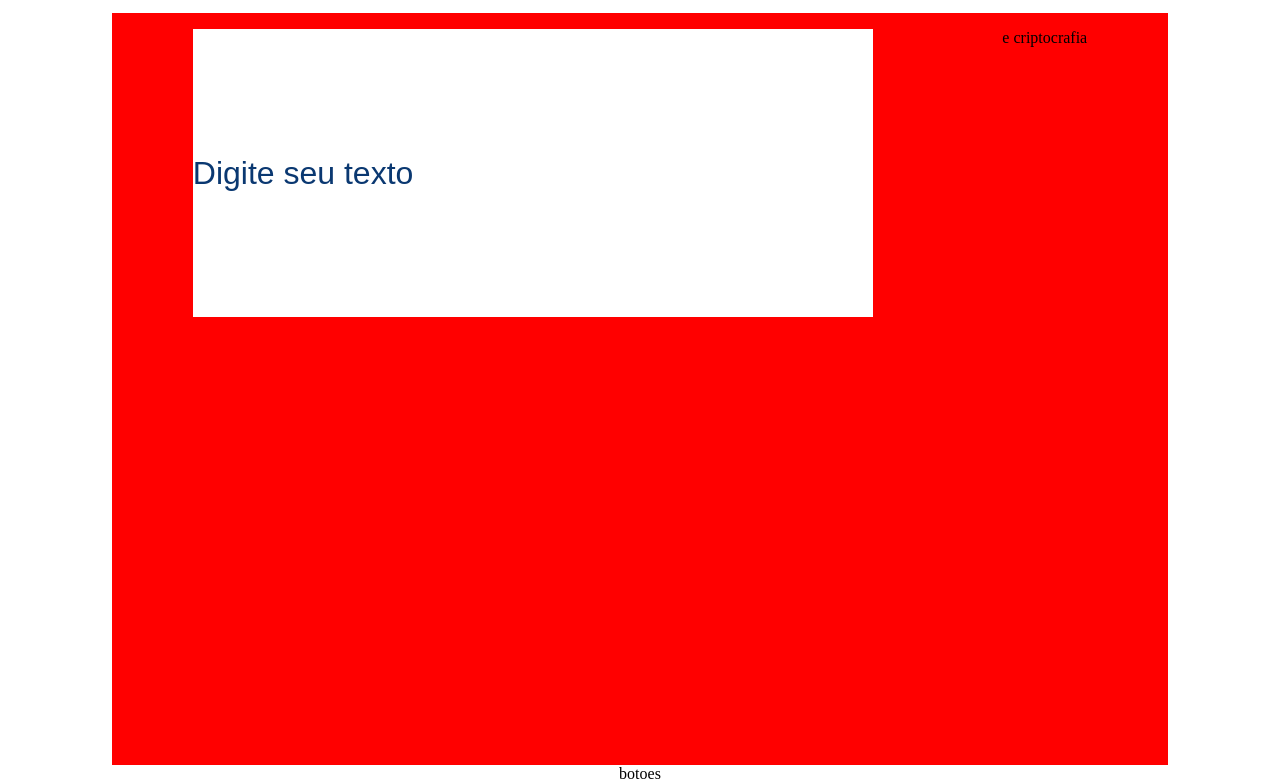
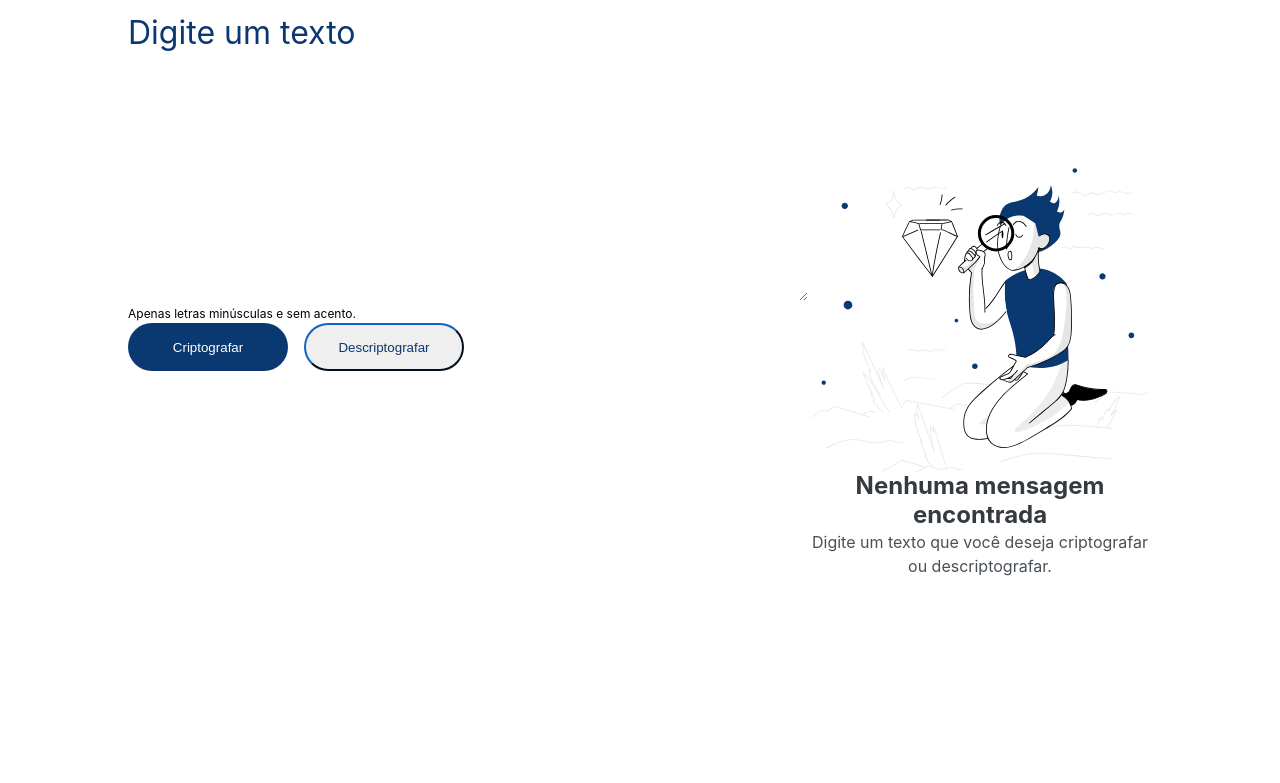
Before and after one commit to VictorG-Reis/Decodificador, a plain HTML site: page index.html in a window 1280 px wide. Shown: the part 67-850 px from the top of the page. After the commit the page ends 800 px from the top, so only its background shows below. Drawn offline with Linux system fonts and the light colour scheme.

Commit message:
(feat) style almost ready

```diff
--- a/index.html
+++ b/index.html
@@ -14,10 +14,24 @@
 
 
     <div class="container">
-      <div><input type="text" name="text" id="text" class="input_text" placeholder="Digite seu texto"> </div>
-      <div>e criptocrafia</div>
+      <div>
+        <textarea cols="30" rows="19" class="input_text" wrap="hard" placeholder="Digite um texto"></textarea>
+
+        <p class="alertText">Apenas letras minúsculas e sem acento.</p>
+        <div class="buttonContainer">
+          <button class="button Criptografar">Criptografar</button>
+          <button class="button Descriptografar">Descriptografar</button>
+        </div>
+      </div>
+
+
+      <div class="criptoText">
+        <img src="img/lookingPhoto.svg" alt="não tem nenhum texto">
+        <h1>Nenhuma mensagem encontrada</h1>
+        <h2>Digite um texto que você deseja criptografar ou descriptografar.</h2>
+      </div>
     </div>
-    <div>botoes</div>
+
   </div>
 
   <script src="script.js"></script>
--- a/style.css
+++ b/style.css
@@ -21,10 +21,9 @@
 .container {
   height: 45rem;
   width: 80%;
-  background-color: red;
+  background-color: white;
   display: flex;
-  justify-content: space-around;
-  padding: 1rem;
+  justify-content: space-evenly;
 }
 
 .input_text {
@@ -32,8 +31,68 @@
   width: 680px;
   height: 40%;
   font-size: 32px;
+  font-weight: 400;
+  font-family: "Inter";
 }
 
 .input_text::placeholder {
   color: #0a3871;
 }
+
+.criptoText {
+  display: flex;
+  align-items: center;
+  justify-content: center;
+  flex-direction: column;
+}
+
+.criptoText h1 {
+  font-family: Inter;
+  font-size: 24px;
+  font-weight: 700;
+  line-height: 28.8px;
+  text-align: center;
+  color: #343a40;
+}
+
+.criptoText h2 {
+  font-family: Inter;
+  font-size: 16px;
+  font-weight: 400;
+  line-height: 24px;
+  text-align: center;
+  color: #495057;
+}
+
+.alertText {
+  font-family: Inter;
+  font-size: 12px;
+  font-weight: 400;
+  line-height: 18px;
+  text-align: left;
+}
+
+.buttonContainer {
+  display: flex;
+  gap: 1rem;
+}
+
+.button {
+  width: 10rem;
+  height: 3rem;
+  font-weight: 400;
+  gap: 8px;
+  border-radius: 2rem;
+  opacity: 0px;
+}
+
+.Criptografar {
+  background-color: #0a3871;
+  color: white;
+  border: none;
+}
+
+.Descriptografar {
+  border-color: #0a3871;
+  color: #0a3871;
+}
```
Also changed, not shown: img/lookingPhoto.svg (added).
